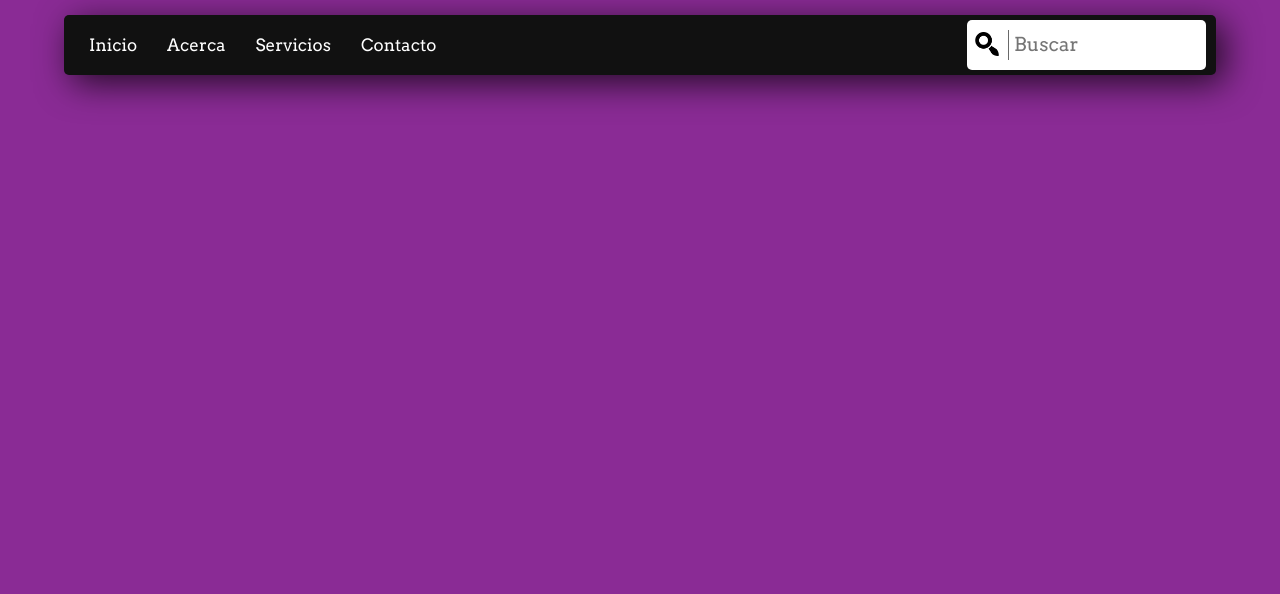
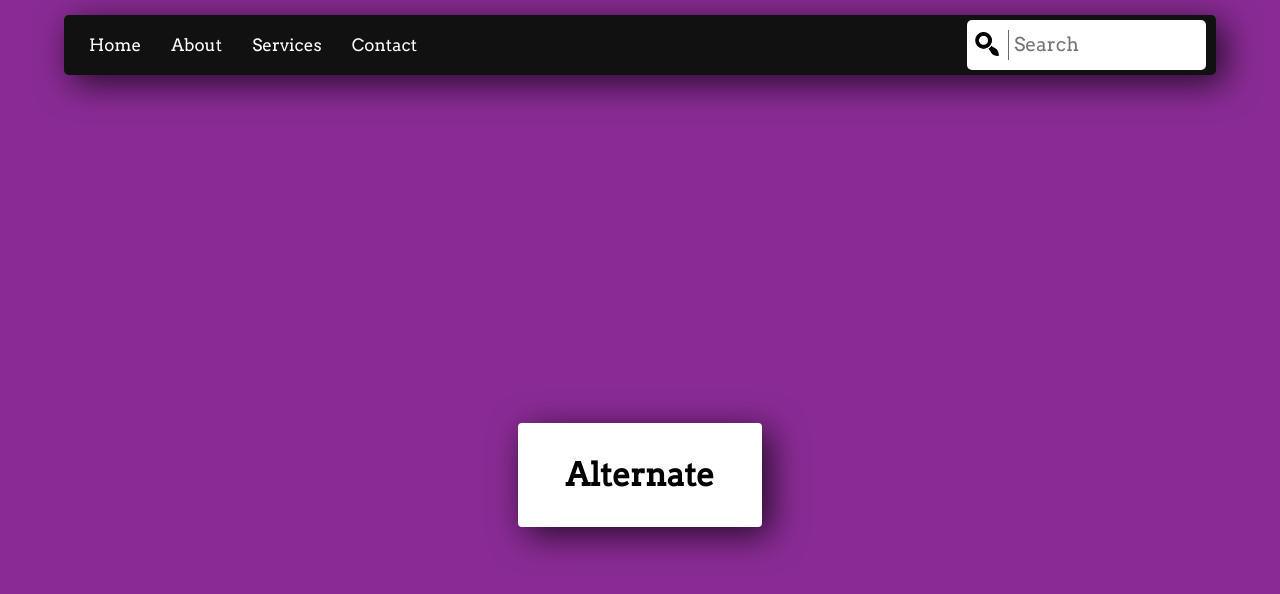
Before and after one commit to gerszcitoo/cool-navbar, a plain HTML site: page index.html in a window 1280 px wide. Drawn offline with nearby package versions, Linux system fonts and the light colour scheme.

Commit message:
Button to change navbar added, navbar responsive functionality done, WIP

```diff
--- a/index.html
+++ b/index.html
@@ -3,6 +3,7 @@
 
 <head>
     <meta charset="utf-8">
+    <meta name="viewport" content="width=device-width, initial-scale=1, maximum-scale=1" />
     <title>Nice style navbar</title>
     <link rel="stylesheet" href="src/css/estilo.css">
     <link rel="preconnect" href="https://fonts.gstatic.com">
@@ -28,7 +29,7 @@
                 </a>
             </div>
             <div class="searchbox-mobile">
-                <input placeholder="Buscar" type="text">
+                <input placeholder="Search" type="text">
             </div>
         </div>
     </div>
@@ -38,10 +39,10 @@
             <!-- <li>
                 <div class="nav-logo"></div>
             </li> -->
-            <li><a class="nav-item" href="index.html">Inicio</a></li>
-            <li><a class="nav-item" href="#">Acerca</a></li>
-            <li><a class="nav-item" href="#">Servicios</a></li>
-            <li><a class="nav-item" href="#">Contacto</a></li>
+            <li><a class="nav-item" href="index.html">Home</a></li>
+            <li><a class="nav-item" href="#">About</a></li>
+            <li><a class="nav-item" href="#">Services</a></li>
+            <li><a class="nav-item" href="#">Contact</a></li>
         </ul>
         <!-- ------------------------SEARCH BOX----------------------- -->
         <div class="search">
@@ -51,10 +52,13 @@
                 </a>
             </div>
             <div class="searchbox">
-                <input placeholder="Buscar" type="text">
+                <input placeholder="Search" type="text">
             </div>
         </div>
     </nav>
+    <div class="content">
+        <button class="alternate-nav">Alternate</button>
+    </div>
 </body>
 
 
--- a/src/css/estilo.css
+++ b/src/css/estilo.css
@@ -15,7 +15,8 @@ a {
 body {
     background: #8A2B95;
     margin: 0;
-    overflow: overlay;
+    overflow: hidden;
+    /* overflow: overlay; */
 }
 
 nav {
@@ -260,16 +261,52 @@ nav>ul>li:active>.nav-item {
 }
 
 
+/* ---------------------END NAVBAR----------------- */
+
+.content {
+    height: 100vh;
+    display: flex;
+    align-items: center;
+    justify-content: center;
+}
+
+.alternate-nav {
+    width: fit-content;
+    background: white;
+    border: none;
+    color: black;
+    font-size: 2rem;
+    font-weight: bold;
+    cursor: pointer;
+    display: flex;
+    border-radius: 4px;
+    padding: 2rem 3rem;
+    margin: 10px;
+    box-shadow: 8px 8px 35px 0px rgb(0 0 0 / 75%);
+    transition: 0.1s;
+    /* box-shadow: 0 9px #999; */
+}
+
+.alternate-nav:active {
+    background-color: #eeeeee;
+    /* box-shadow: 0 5px #666; */
+    transform: translatey(4px);
+}
+
+
 /* -------------------- RESPONSIVE ------------------- */
 
 @media (max-width: 670px) {
+    nav {
+        margin-top: 0;
+    }
     .primary-nav {
         position: fixed;
         display: flex;
         flex-direction: column;
         justify-content: center;
         inset: 0 0 0 30%;
-        height: 100%;
+        height: 100% !important;
         background: hsl(0, 0%, 0%, 0.75);
         z-index: 1000;
         transition: .3s all;
```
